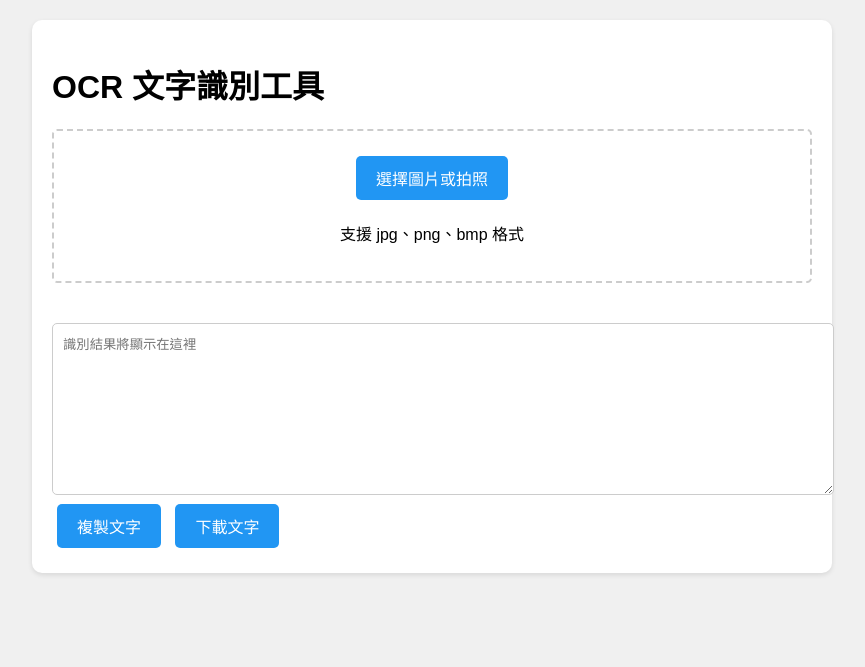
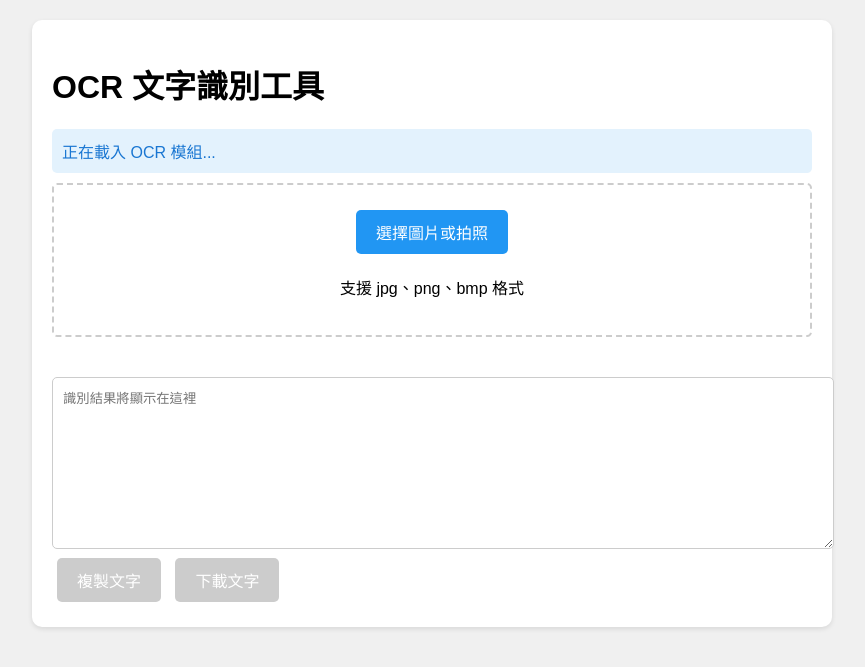
Before and after one commit to ken6411pig/chartOCR, a Flask app: page / in a window 1280 px wide. Shown: the top 667 px of the page, without its empty margins (208-1073 px from the left). Run offline with Flask 2, Linux system fonts and the light colour scheme; some libraries are stand-ins or nearby versions.

Commit message:
Update OCR interface with improved error handling

```diff
--- a/templates/index.html
+++ b/templates/index.html
@@ -4,7 +4,8 @@
     <meta charset="UTF-8">
     <meta name="viewport" content="width=device-width, initial-scale=1.0">
     <title>OCR 文字識別工具</title>
-    <script src='https://unpkg.com/tesseract.js@v5.0.5/dist/tesseract.min.js'></script>
+    <!-- 預先載入 Tesseract core -->
+    <script src='https://cdn.jsdelivr.net/npm/tesseract.js@4.1.1/dist/tesseract.min.js'></script>
     <style>
         body {
             font-family: Arial, sans-serif;
@@ -53,86 +54,159 @@
             background-color: #ccc;
             cursor: not-allowed;
         }
-        #progress {
+        #loading {
             display: none;
             margin: 10px 0;
+        }
+        #status {
+            margin: 10px 0;
+            padding: 10px;
+            border-radius: 5px;
+            display: none;
+        }
+        #status.info {
+            background-color: #e3f2fd;
+            color: #1976d2;
+            display: block;
+        }
+        #status.error {
+            background-color: #ffebee;
+            color: #c62828;
+            display: block;
+        }
+        .progress-container {
+            margin: 10px 0;
+            display: none;
         }
         .progress-bar {
             width: 100%;
             height: 20px;
-            background-color: #f0f0f0;
+            background-color: #f5f5f5;
             border-radius: 10px;
             overflow: hidden;
         }
-        .progress-bar-fill {
+        .progress-fill {
             height: 100%;
+            width: 0%;
             background-color: #2196f3;
-            width: 0%;
             transition: width 0.3s ease;
-        }
-        .error {
-            color: red;
-            margin: 10px 0;
         }
     </style>
 </head>
 <body>
     <div class="container">
         <h1>OCR 文字識別工具</h1>
-        <div class="upload-area" id="dropArea">
+        <div id="status"></div>
+        <div class="upload-area">
             <input type="file" id="fileInput" accept="image/*" style="display: none;">
-            <button class="btn" onclick="document.getElementById('fileInput').click()">
+            <button class="btn" onclick="document.getElementById('fileInput').click()" id="uploadBtn">
                 選擇圖片或拍照
             </button>
             <p>支援 jpg、png、bmp 格式</p>
             <img id="preview" alt="預覽">
         </div>
-        <div id="progress">
+        <div class="progress-container" id="progressContainer">
             <div class="progress-bar">
-                <div class="progress-bar-fill" id="progressBar"></div>
+                <div class="progress-fill" id="progressBar"></div>
             </div>
-            <p id="progressText">處理中...</p>
+            <p id="progressText">準備中...</p>
         </div>
-        <div id="error" class="error"></div>
         <textarea id="result" placeholder="識別結果將顯示在這裡" readonly></textarea>
         <div>
-            <button class="btn" onclick="copyText()" id="copyBtn">複製文字</button>
-            <button class="btn" onclick="downloadText()" id="downloadBtn">下載文字</button>
+            <button class="btn" onclick="copyText()" id="copyBtn" disabled>複製文字</button>
+            <button class="btn" onclick="downloadText()" id="downloadBtn" disabled>下載文字</button>
         </div>
     </div>
 
     <script>
-        let worker = null;
         const fileInput = document.getElementById('fileInput');
         const preview = document.getElementById('preview');
         const result = document.getElementById('result');
-        const progress = document.getElementById('progress');
+        const status = document.getElementById('status');
+        const progressContainer = document.getElementById('progressContainer');
         const progressBar = document.getElementById('progressBar');
         const progressText = document.getElementById('progressText');
-        const error = document.getElementById('error');
+        const uploadBtn = document.getElementById('uploadBtn');
+        const copyBtn = document.getElementById('copyBtn');
+        const downloadBtn = document.getElementById('downloadBtn');
+
+        let worker = null;
+
+        // 顯示狀態訊息
+        function showStatus(message, type = 'info') {
+            status.textContent = message;
+            status.className = type;
+        }
+
+        // 更新進度
+        function updateProgress(progress, message) {
+            progressContainer.style.display = 'block';
+            progressBar.style.width = `${progress * 100}%`;
+            progressText.textContent = message;
+        }
 
         // 初始化 Tesseract
         async function initTesseract() {
             try {
+                showStatus('正在載入 OCR 模組...', 'info');
                 worker = await Tesseract.createWorker({
-                    logger: message => {
-                        if (message.status === 'recognizing text') {
-                            const progress = message.progress * 100;
-                            progressBar.style.width = `${progress}%`;
-                            progressText.textContent = `處理中... ${Math.round(progress)}%`;
+                    logger: m => {
+                        console.log(m);
+                        if (m.status === 'recognizing text') {
+                            updateProgress(m.progress, `識別中... ${Math.round(m.progress * 100)}%`);
+                        } else {
+                            updateProgress(0.5, `${m.status}...`);
                         }
                     }
                 });
+
+                showStatus('正在載入語言檔...', 'info');
                 await worker.loadLanguage('chi_tra+eng');
                 await worker.initialize('chi_tra+eng');
-                console.log('Tesseract 初始化成功');
-            } catch (e) {
-                console.error('Tesseract 初始化失敗:', e);
-                error.textContent = '系統初始化失敗，請重新整理頁面';
+                await worker.setParameters({
+                    tessedit_pageseg_mode: '1',
+                });
+
+                showStatus('系統就緒', 'info');
+                uploadBtn.disabled = false;
+                return true;
+            } catch (error) {
+                console.error('初始化錯誤:', error);
+                showStatus(`初始化失敗: ${error.message}`, 'error');
+                return false;
             }
         }
 
-        // 處理文件上傳
+        // 處理圖片
+        async function processImage(file) {
+            try {
+                if (!worker) {
+                    const initialized = await initTesseract();
+                    if (!initialized) {
+                        throw new Error('OCR 系統未就緒');
+                    }
+                }
+
+                uploadBtn.disabled = true;
+                progressContainer.style.display = 'block';
+                updateProgress(0, '開始處理...');
+
+                const { data: { text } } = await worker.recognize(file);
+
+                result.value = text.trim();
+                copyBtn.disabled = false;
+                downloadBtn.disabled = false;
+                showStatus('處理完成', 'info');
+            } catch (error) {
+                console.error('處理錯誤:', error);
+                showStatus(`處理失敗: ${error.message}`, 'error');
+            } finally {
+                uploadBtn.disabled = false;
+                progressContainer.style.display = 'none';
+            }
+        }
+
+        // 檔案上傳處理
         fileInput.addEventListener('change', async function(e) {
             const file = e.target.files[0];
             if (!file) return;
@@ -141,47 +215,25 @@
             preview.src = URL.createObjectURL(file);
             preview.style.display = 'block';
 
-            // 重置狀態
-            error.textContent = '';
+            // 重置
             result.value = '';
-            progress.style.display = 'block';
-            progressBar.style.width = '0%';
+            copyBtn.disabled = true;
+            downloadBtn.disabled = true;
 
-            try {
-                if (!worker) {
-                    await initTesseract();
-                }
-
-                // 執行 OCR
-                const { data: { text } } = await worker.recognize(file);
-
-                // 清理並顯示結果
-                result.value = text.trim();
-            } catch (err) {
-                error.textContent = `處理失敗：${err.message}`;
-            } finally {
-                progress.style.display = 'none';
-            }
+            await processImage(file);
         });
 
         // 複製文字
         function copyText() {
-            if (!result.value) {
-                alert('沒有可複製的文字！');
-                return;
-            }
+            if (!result.value) return;
             result.select();
             document.execCommand('copy');
-            alert('已複製到剪貼簿！');
+            showStatus('已複製到剪貼簿', 'info');
         }
 
         // 下載文字
         function downloadText() {
-            if (!result.value) {
-                alert('沒有可下載的文字！');
-                return;
-            }
-
+            if (!result.value) return;
             const blob = new Blob([result.value], { type: 'text/plain;charset=utf-8' });
             const url = URL.createObjectURL(blob);
             const a = document.createElement('a');
@@ -191,43 +243,7 @@
             a.click();
             document.body.removeChild(a);
             URL.revokeObjectURL(url);
-        }
-
-        // 拖放功能
-        const dropArea = document.getElementById('dropArea');
-
-        ['dragenter', 'dragover', 'dragleave', 'drop'].forEach(eventName => {
-            dropArea.addEventListener(eventName, preventDefaults, false);
-        });
-
-        function preventDefaults(e) {
-            e.preventDefault();
-            e.stopPropagation();
-        }
-
-        ['dragenter', 'dragover'].forEach(eventName => {
-            dropArea.addEventListener(eventName, highlight, false);
-        });
-
-        ['dragleave', 'drop'].forEach(eventName => {
-            dropArea.addEventListener(eventName, unhighlight, false);
-        });
-
-        function highlight(e) {
-            dropArea.classList.add('highlight');
-        }
-
-        function unhighlight(e) {
-            dropArea.classList.remove('highlight');
-        }
-
-        dropArea.addEventListener('drop', handleDrop, false);
-
-        function handleDrop(e) {
-            const dt = e.dataTransfer;
-            const files = dt.files;
-            fileInput.files = files;
-            fileInput.dispatchEvent(new Event('change'));
+            showStatus('檔案已下載', 'info');
         }
 
         // 初始化
```
